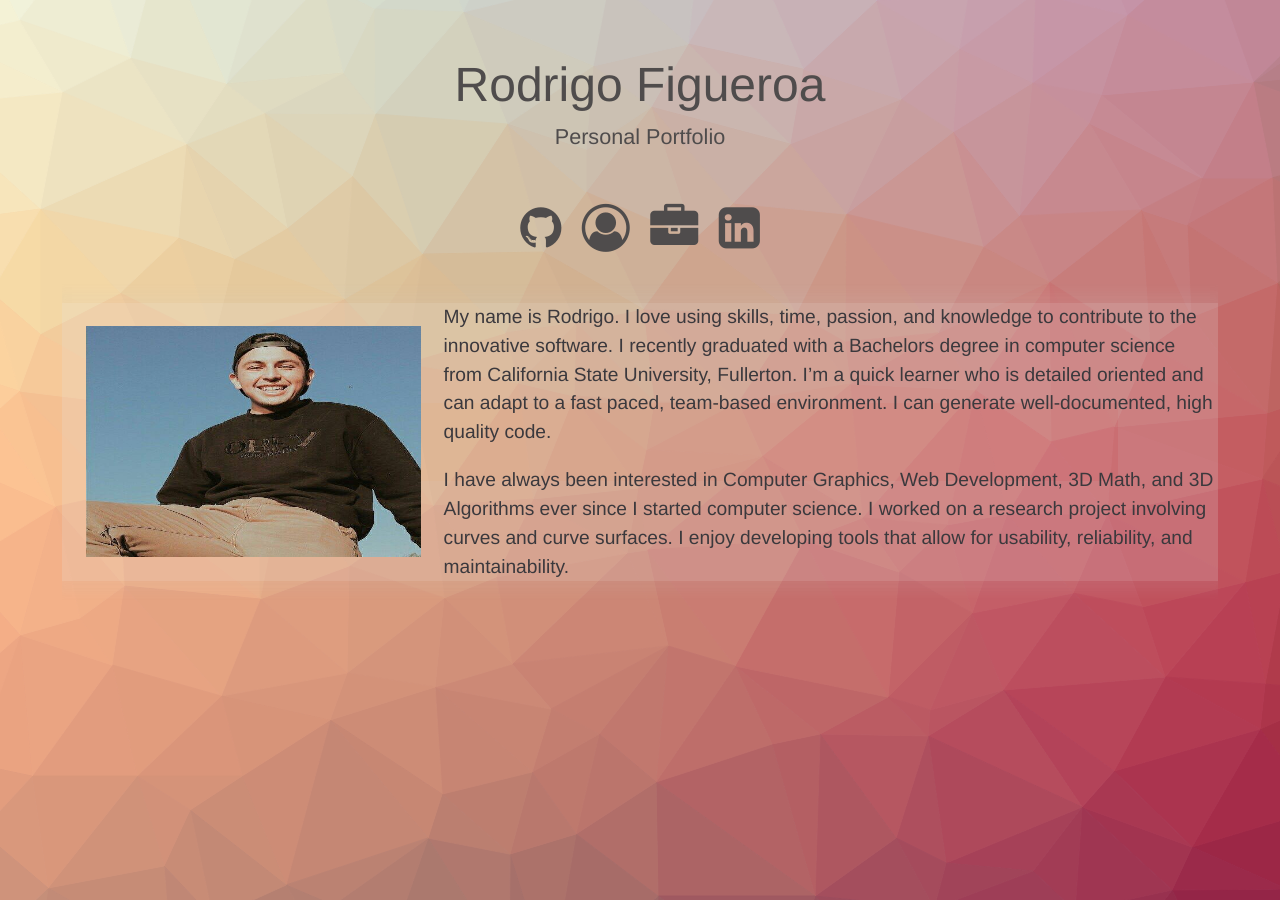
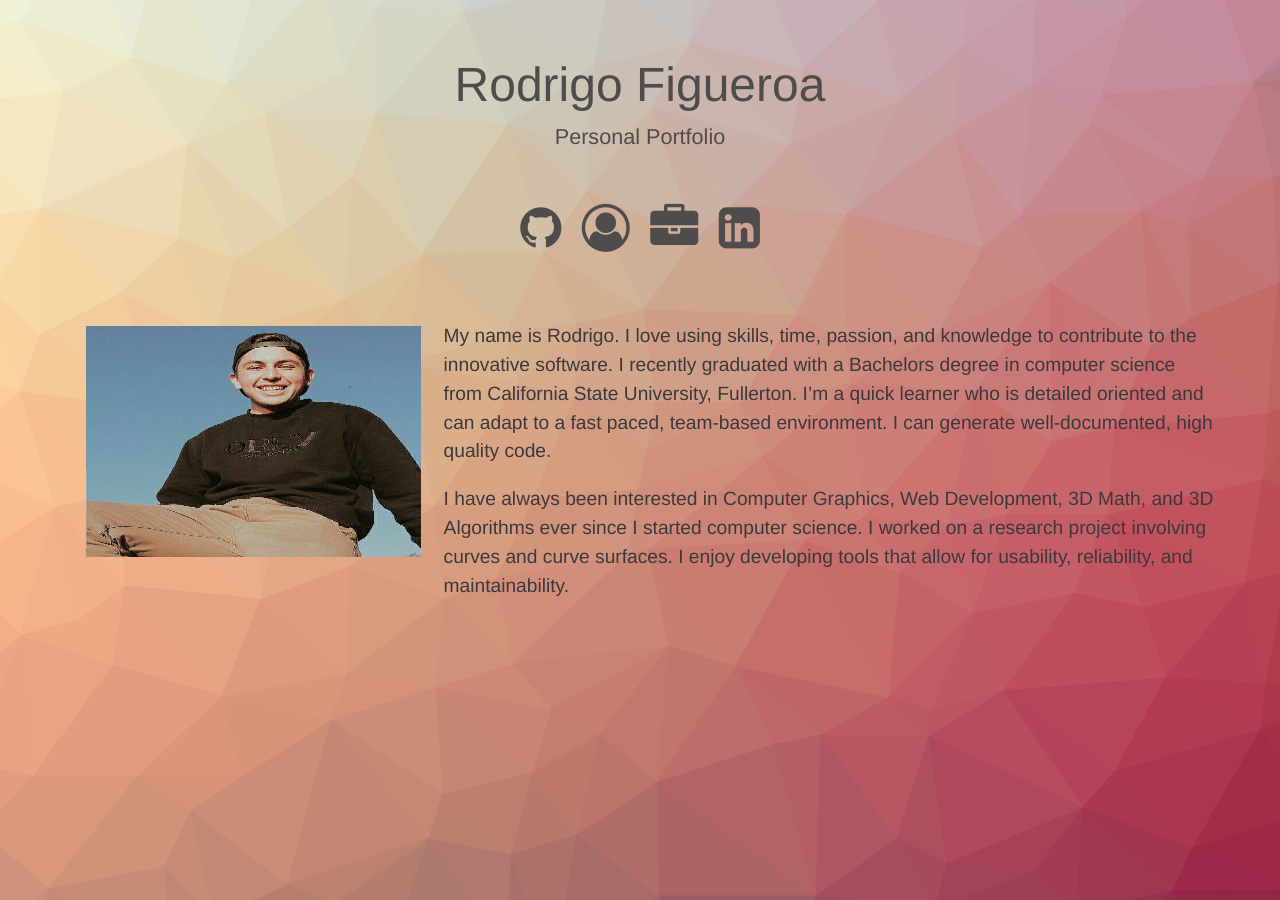
Before and after one commit to RodrigoFigueroaM/RodrigoFigueroaM.github.io, a Jekyll site: the page built from about.html, in a window 1280 px wide. Built offline with Jekyll 4.4.1, drawn with Linux system fonts in a browser that asks for light colours.

Commit message:
about me style

```diff
--- a/css/aboutme.css
+++ b/css/aboutme.css
@@ -1,9 +1,7 @@
 .aboutme
 {
-	background: rgba(250,250,250,0.1);
+    padding-top: 1em;
     font-size: 1.2em;
-    box-shadow: 0px 0px 12px 10px rgba(200,200,200,0.1),
-         0px 0px 0px 100px rgba(200,200,200,0.1) inset;
 }
 
 .aboutme img
```
